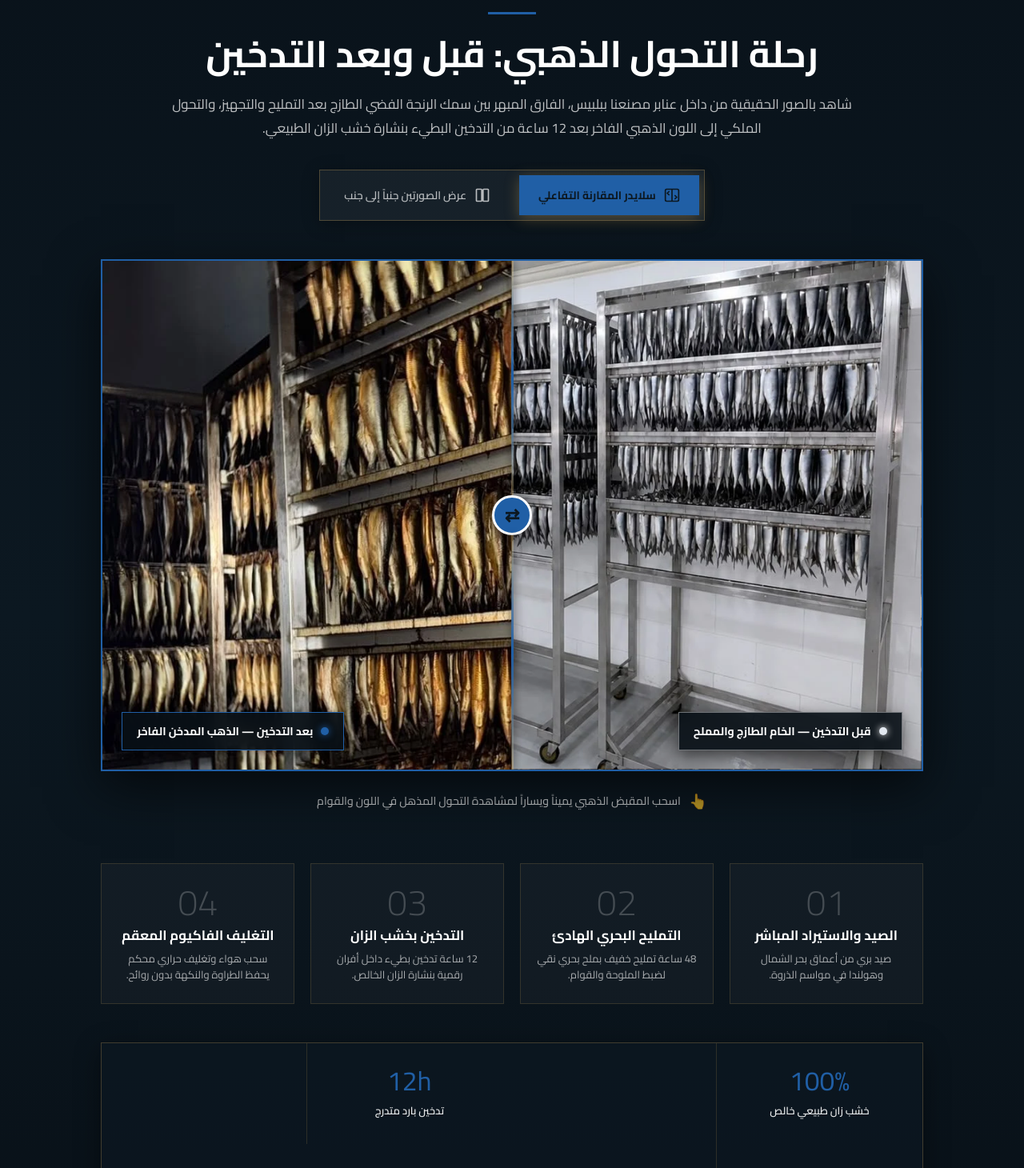
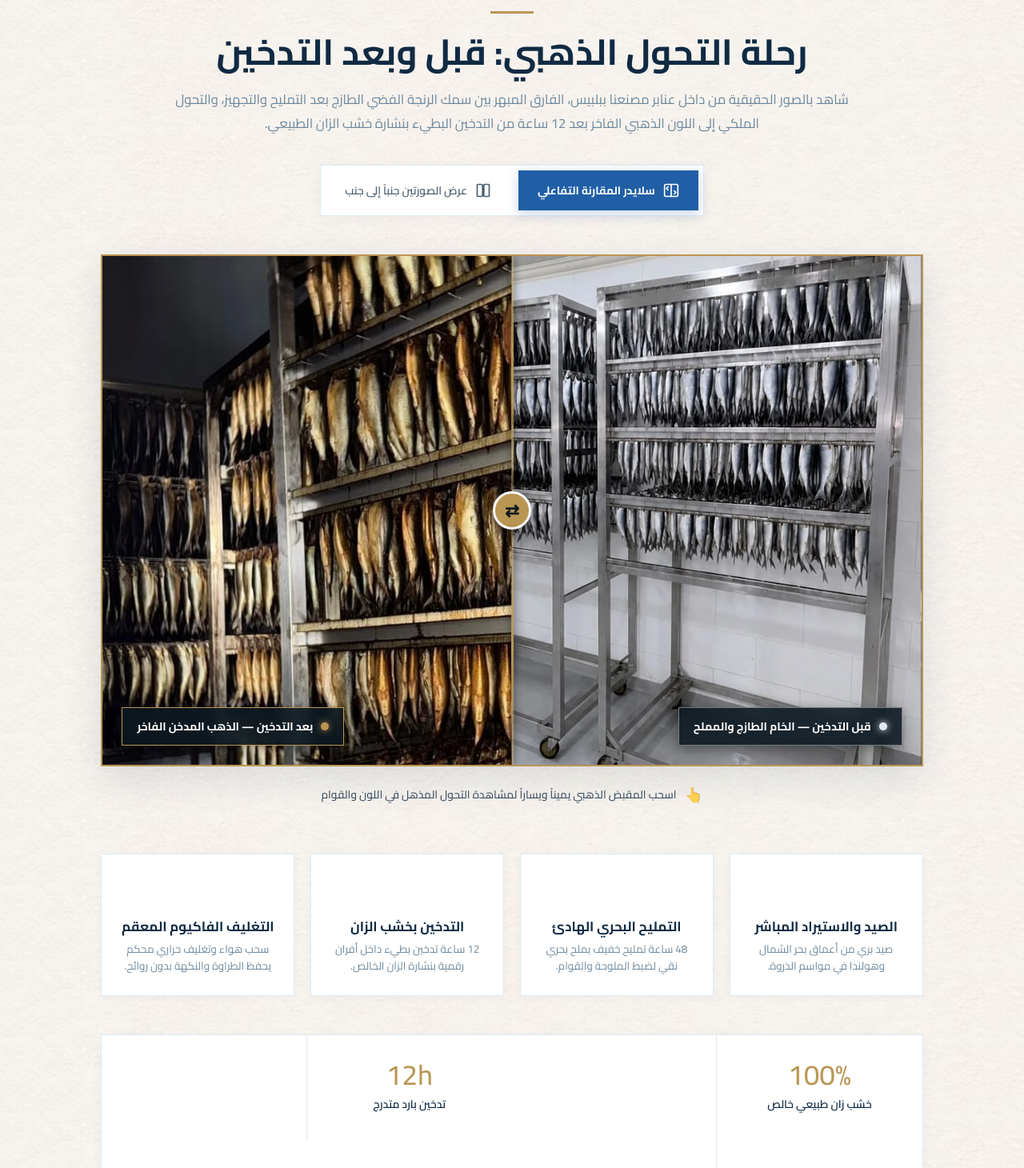
Before and after one commit to am516ee-debug/seed-el-balad, a React (Vite) app: page / in a window 1280 px wide. Shown: the part 3710-5170 px from the top of the page at 80% size. Built offline with nearby package versions, Linux system fonts and the light colour scheme; a web font is replaced by a local one.

Commit message:
style: apply light white textured stone background to smoking process section

```diff
--- a/src/css/smoking-process.css
+++ b/src/css/smoking-process.css
@@ -1,15 +1,17 @@
-/* ─── LUXURY SMOKING PROCESS BEFORE & AFTER SHOWCASE ────────────────────────── */
+/* ─── LIGHT LUXURY SMOKING PROCESS BEFORE & AFTER SHOWCASE ────────────────── */
 .smoking-process-sec {
-  padding: 100px 8% 110px !important;
-  background: linear-gradient(180deg, #09121a 0%, #0c1821 50%, #081017 100%) !important;
-  border-top: 2px solid var(--color-accent-gold) !important;
-  border-bottom: 2px solid var(--color-accent-gold) !important;
+  padding: 100px 8% 115px !important;
+  background-color: var(--color-bg-cream) !important;
+  background-image: url('/images/bg_landing_page.png') !important;
+  background-repeat: repeat !important;
+  border-top: 1px solid var(--color-border-divider) !important;
+  border-bottom: 1px solid var(--color-border-divider) !important;
   position: relative !important;
   overflow: hidden !important;
   display: block !important;
   opacity: 1 !important;
   visibility: visible !important;
-  color: var(--color-white) !important;
+  color: var(--color-text-ink) !important;
 }
 
 .sp-header-wrap {
@@ -25,7 +27,7 @@
   font-weight: 700;
   letter-spacing: 0.18em;
   text-transform: uppercase;
-  color: var(--color-accent-gold);
+  color: var(--color-primary);
   margin-bottom: 12px;
 }
 
@@ -35,37 +37,37 @@
 }
 
 .sp-gold-accent-line {
-  width: 60px;
+  width: 54px;
   height: 2.5px;
-  background-color: var(--color-accent-gold);
+  background-color: #b99653;
   margin: 0 auto 20px;
 }
 
 .sp-main-title {
   font-family: var(--font-serif);
-  font-size: clamp(2rem, 4vw, 2.9rem);
-  color: var(--color-white) !important;
-  margin: 0 0 18px;
+  font-size: clamp(2rem, 3.8vw, 2.8rem);
+  color: var(--color-text-ink) !important;
+  margin: 0 0 16px;
   font-weight: 400;
   line-height: 1.28;
 }
 
 .sp-lead-text {
-  font-size: 1.05rem;
+  font-size: 1.04rem;
   line-height: 1.8;
-  color: rgba(255, 255, 255, 0.82) !important;
+  color: var(--color-text-muted) !important;
   margin: 0 auto 36px;
-  max-width: 850px;
+  max-width: 860px;
 }
 
 /* Switch Buttons */
 .sp-switch-container {
   display: inline-flex;
-  gap: 12px;
-  background: rgba(255, 255, 255, 0.05);
+  gap: 10px;
+  background: var(--color-white);
   padding: 6px;
-  border: 1px solid rgba(185, 150, 83, 0.35);
-  box-shadow: 0 4px 20px rgba(0, 0, 0, 0.3);
+  border: 1px solid var(--color-border-divider);
+  box-shadow: 0 4px 16px rgba(16, 42, 67, 0.04);
 }
 
 .sp-switch-btn {
@@ -78,21 +80,23 @@
   padding: 12px 24px;
   background: transparent;
   border: none !important;
-  color: rgba(255, 255, 255, 0.7);
+  color: var(--color-text-ink);
+  opacity: 0.75;
   cursor: pointer;
   transition: all 0.3s cubic-bezier(0.16, 1, 0.3, 1);
 }
 
 .sp-switch-btn:hover {
-  color: var(--color-white);
-  background: rgba(185, 150, 83, 0.15);
+  opacity: 1;
+  background: rgba(32, 95, 166, 0.05);
 }
 
 .sp-switch-btn.is-active {
-  background: var(--color-accent-gold) !important;
-  color: #0c1821 !important;
+  background: var(--color-primary) !important;
+  color: var(--color-white) !important;
+  opacity: 1;
   font-weight: 700;
-  box-shadow: 0 4px 18px rgba(185, 150, 83, 0.4);
+  box-shadow: 0 4px 14px rgba(32, 95, 166, 0.25);
 }
 
 /* ─── TAB 1: SLIDER STAGE ─────────────────────────────────────────────────── */
@@ -107,9 +111,9 @@
   aspect-ratio: 16 / 10;
   max-height: 640px;
   overflow: hidden;
-  background-color: #050b0f;
-  border: 2px solid var(--color-accent-gold);
-  box-shadow: 0 20px 60px rgba(0, 0, 0, 0.6);
+  background-color: #0c1821;
+  border: 2px solid #b99653;
+  box-shadow: 0 16px 45px rgba(16, 42, 67, 0.12);
   cursor: ew-resize;
   user-select: none;
   touch-action: pan-y;
@@ -138,8 +142,8 @@
   align-items: center;
   gap: 10px;
   padding: 10px 18px;
-  background: rgba(8, 16, 23, 0.9);
-  backdrop-filter: blur(10px);
+  background: rgba(12, 24, 33, 0.88);
+  backdrop-filter: blur(8px);
   border: 1px solid rgba(255, 255, 255, 0.2);
   color: var(--color-white);
   font-family: var(--font-sans);
@@ -148,7 +152,7 @@
   letter-spacing: 0.08em;
   text-transform: uppercase;
   z-index: 5;
-  box-shadow: 0 6px 20px rgba(0, 0, 0, 0.5);
+  box-shadow: 0 4px 16px rgba(0, 0, 0, 0.35);
   pointer-events: none;
 }
 
@@ -159,7 +163,7 @@
 
 .sp-tag-gold {
   inset-inline-end: 24px;
-  border-color: var(--color-accent-gold);
+  border-color: #b99653;
 }
 
 .sp-tag-silver {
@@ -175,8 +179,8 @@
 }
 
 .sp-tag-dot.dot-gold {
-  background-color: var(--color-accent-gold);
-  box-shadow: 0 0 10px var(--color-accent-gold);
+  background-color: #b99653;
+  box-shadow: 0 0 10px #b99653;
 }
 
 .sp-tag-dot.dot-silver {
@@ -202,42 +206,43 @@
 .sp-splitter-line {
   width: 3px;
   flex: 1;
-  background: linear-gradient(180deg, rgba(185, 150, 83, 0.4), var(--color-accent-gold), rgba(185, 150, 83, 0.4));
+  background: linear-gradient(180deg, rgba(185, 150, 83, 0.4), #b99653, rgba(185, 150, 83, 0.4));
   box-shadow: 0 0 10px rgba(0, 0, 0, 0.8);
 }
 
 .sp-splitter-knob {
-  width: 50px;
-  height: 50px;
+  width: 48px;
+  height: 48px;
   border-radius: 50%;
-  background: var(--color-accent-gold);
+  background: #b99653;
   color: #0c1821;
   border: 3px solid #ffffff;
-  box-shadow: 0 4px 25px rgba(0, 0, 0, 0.6);
+  box-shadow: 0 4px 20px rgba(0, 0, 0, 0.4);
   display: flex;
   align-items: center;
   justify-content: center;
   flex-shrink: 0;
-  font-size: 1.4rem;
+  font-size: 1.35rem;
   font-weight: 900;
   transition: transform 0.2s, background-color 0.2s;
 }
 
 .sp-slider-canvas:active .sp-splitter-knob {
-  transform: scale(1.18);
-  background: #e5b960;
+  transform: scale(1.15);
+  background: #d4a955;
 }
 
 .sp-instruction-pill {
-  margin-top: 20px;
+  margin-top: 18px;
   text-align: center;
   display: flex;
   align-items: center;
   justify-content: center;
   gap: 10px;
   font-family: var(--font-sans);
-  font-size: 0.88rem;
-  color: rgba(255, 255, 255, 0.7);
+  font-size: 0.86rem;
+  color: var(--color-text-ink);
+  opacity: 0.8;
   font-weight: 500;
 }
 
@@ -249,31 +254,31 @@
 .sp-dual-showcase {
   display: grid;
   grid-template-columns: repeat(2, 1fr);
-  gap: 36px;
+  gap: 32px;
   max-width: 1200px;
   margin: 0 auto;
 }
 
 .sp-dual-card {
-  background: rgba(255, 255, 255, 0.03);
-  border: 1px solid rgba(185, 150, 83, 0.25);
-  box-shadow: 0 10px 30px rgba(0, 0, 0, 0.4);
+  background: var(--color-white);
+  border: 1px solid var(--color-border-divider);
+  box-shadow: 0 4px 20px rgba(16, 42, 67, 0.05);
   overflow: hidden;
-  transition: transform 0.35s, border-color 0.35s, box-shadow 0.35s;
+  transition: transform 0.35s cubic-bezier(0.16, 1, 0.3, 1), border-color 0.35s, box-shadow 0.35s;
 }
 
 .sp-dual-card:hover {
-  transform: translateY(-6px);
-  border-color: var(--color-accent-gold);
-  box-shadow: 0 16px 45px rgba(185, 150, 83, 0.18);
+  transform: translateY(-5px);
+  border-color: rgba(185, 150, 83, 0.4);
+  box-shadow: 0 16px 36px rgba(16, 42, 67, 0.1);
 }
 
 .sp-card-raw {
-  border-top: 4px solid #cbd5e1;
+  border-top: 4px solid var(--color-primary);
 }
 
 .sp-card-smoked {
-  border-top: 4px solid var(--color-accent-gold);
+  border-top: 4px solid #b99653;
 }
 
 .sp-dual-photo-wrap {
@@ -281,7 +286,7 @@
   width: 100%;
   aspect-ratio: 16 / 11;
   overflow: hidden;
-  background-color: #050b0f;
+  background-color: #0c1821;
 }
 
 .sp-dual-photo-wrap img {
@@ -292,7 +297,7 @@
 }
 
 .sp-dual-card:hover .sp-dual-photo-wrap img {
-  transform: scale(1.05);
+  transform: scale(1.04);
 }
 
 .sp-stage-badge-top {
@@ -306,8 +311,8 @@
   letter-spacing: 0.1em;
   text-transform: uppercase;
   color: #ffffff;
-  background: rgba(9, 18, 26, 0.88);
-  backdrop-filter: blur(8px);
+  background: rgba(12, 24, 33, 0.88);
+  backdrop-filter: blur(6px);
 }
 
 [dir="rtl"] .sp-stage-badge-top {
@@ -315,7 +320,7 @@
 }
 
 .sp-stage-badge-top.gold {
-  border-inline-start: 3px solid var(--color-accent-gold);
+  border-inline-start: 3px solid #b99653;
 }
 
 .sp-stage-badge-top.silver {
@@ -323,20 +328,20 @@
 }
 
 .sp-dual-details {
-  padding: 30px 28px 34px;
+  padding: 28px 26px 32px;
 }
 
 .sp-card-heading {
   display: flex;
   align-items: center;
   gap: 12px;
-  margin-bottom: 22px;
+  margin-bottom: 20px;
 }
 
 .sp-card-heading h3 {
   font-family: var(--font-serif);
-  font-size: 1.4rem;
-  color: var(--color-white) !important;
+  font-size: 1.35rem;
+  color: var(--color-text-ink) !important;
   margin: 0;
   font-weight: 500;
 }
@@ -349,36 +354,36 @@
 }
 
 .sp-status-dot.gold {
-  background: var(--color-accent-gold);
-  box-shadow: 0 0 10px var(--color-accent-gold);
+  background: #b99653;
+  box-shadow: 0 0 10px rgba(185, 150, 83, 0.5);
 }
 
 .sp-status-dot.silver {
   background: #cbd5e1;
-  box-shadow: 0 0 10px #ffffff;
+  box-shadow: 0 0 10px rgba(0, 0, 0, 0.15);
 }
 
 .sp-detail-grid {
   display: flex;
   flex-direction: column;
-  gap: 14px;
+  gap: 12px;
 }
 
 .sp-detail-item {
   display: flex;
   flex-direction: column;
-  gap: 4px;
-  border-bottom: 1px solid rgba(255, 255, 255, 0.08);
-  padding-bottom: 10px;
+  gap: 3px;
+  border-bottom: 1px solid rgba(16, 42, 67, 0.07);
+  padding-bottom: 9px;
 }
 
 .sp-detail-label {
   font-family: var(--font-sans);
-  font-size: 0.76rem;
+  font-size: 0.74rem;
   font-weight: 700;
   letter-spacing: 0.06em;
   text-transform: uppercase;
-  color: var(--color-accent-gold);
+  color: var(--color-primary);
 }
 
 [dir="rtl"] .sp-detail-label {
@@ -386,9 +391,9 @@
 }
 
 .sp-detail-val {
-  font-size: 0.95rem;
-  color: rgba(255, 255, 255, 0.9);
-  line-height: 1.5;
+  font-size: 0.94rem;
+  color: var(--color-text-ink);
+  line-height: 1.55;
 }
 
 /* ─── 4-STAGE CRAFT JOURNEY TIMELINE ─────────────────────────────────────── */
@@ -397,44 +402,45 @@
   grid-template-columns: repeat(4, 1fr);
   gap: 20px;
   max-width: 1200px;
-  margin: 60px auto 0;
+  margin: 56px auto 0;
 }
 
 .sp-step-card {
-  background: rgba(255, 255, 255, 0.03);
-  border: 1px solid rgba(185, 150, 83, 0.2);
+  background: var(--color-white);
+  border: 1px solid var(--color-border-divider);
   padding: 26px 20px;
   text-align: center;
-  transition: transform 0.3s, border-color 0.3s;
+  box-shadow: 0 2px 10px rgba(16, 42, 67, 0.03);
+  transition: transform 0.3s, border-color 0.3s, box-shadow 0.3s;
 }
 
 .sp-step-card:hover {
   transform: translateY(-4px);
-  border-color: var(--color-accent-gold);
-  background: rgba(255, 255, 255, 0.05);
+  border-color: rgba(185, 150, 83, 0.4);
+  box-shadow: 0 8px 24px rgba(185, 150, 83, 0.12);
 }
 
 .sp-step-num {
   font-family: var(--font-serif);
   font-size: 1.6rem;
-  color: var(--color-accent-gold);
+  color: #b99653;
   line-height: 1;
   margin-bottom: 10px;
-  opacity: 0.85;
+  font-weight: 500;
 }
 
 .sp-step-card h4 {
   font-family: var(--font-serif);
   font-size: 1.05rem;
-  color: var(--color-white) !important;
+  color: var(--color-text-ink) !important;
   margin: 0 0 8px;
   font-weight: 500;
 }
 
 .sp-step-card p {
-  font-size: 0.82rem;
+  font-size: 0.84rem;
   line-height: 1.55;
-  color: rgba(255, 255, 255, 0.7) !important;
+  color: var(--color-text-muted) !important;
   margin: 0;
 }
 
@@ -445,45 +451,45 @@
   gap: 0;
   max-width: 1100px;
   margin: 48px auto 0;
-  background: rgba(12, 24, 33, 0.7);
-  border: 1px solid rgba(185, 150, 83, 0.3);
-  box-shadow: 0 8px 30px rgba(0, 0, 0, 0.4);
+  background: var(--color-white);
+  border: 1px solid var(--color-border-divider);
+  box-shadow: 0 4px 16px rgba(16, 42, 67, 0.04);
 }
 
 .sp-metric-unit {
-  padding: 30px 16px;
+  padding: 32px 16px;
   display: flex;
   flex-direction: column;
   align-items: center;
   text-align: center;
-  gap: 8px;
+  gap: 6px;
 }
 
 .sp-metric-highlight {
   font-family: var(--font-serif);
-  font-size: 2.1rem;
-  color: var(--color-accent-gold);
+  font-size: 2.2rem;
+  color: #b99653;
   line-height: 1;
-  font-weight: 400;
+  font-weight: 500;
 }
 
 .sp-metric-label {
   font-family: var(--font-sans);
-  font-size: 0.82rem;
+  font-size: 0.86rem;
   font-weight: 600;
-  color: rgba(255, 255, 255, 0.9);
+  color: var(--color-text-ink);
 }
 
 .sp-metric-sep {
   width: 1px;
-  background-color: rgba(185, 150, 83, 0.2);
+  background-color: var(--color-border-divider);
 }
 
 /* ─── RESPONSIVE BREAKPOINTS ─────────────────────────────────────────────── */
 @media (max-width: 992px) {
   .sp-dual-showcase {
     grid-template-columns: 1fr;
-    gap: 28px;
+    gap: 24px;
   }
   .sp-steps-row {
     grid-template-columns: repeat(2, 1fr);
@@ -495,16 +501,16 @@
     display: none;
   }
   .sp-metric-unit {
-    border-bottom: 1px solid rgba(185, 150, 83, 0.2);
+    border-bottom: 1px solid var(--color-border-divider);
   }
   .sp-metric-unit:nth-child(odd) {
-    border-inline-end: 1px solid rgba(185, 150, 83, 0.2);
+    border-inline-end: 1px solid var(--color-border-divider);
   }
 }
 
 @media (max-width: 640px) {
   .smoking-process-sec {
-    padding: 70px 5% 80px !important;
+    padding: 60px 5% 70px !important;
   }
   .sp-slider-canvas {
     aspect-ratio: 4 / 3;
@@ -541,6 +547,6 @@
     margin-top: 36px;
   }
   .sp-metric-highlight {
-    font-size: 1.7rem;
+    font-size: 1.8rem;
   }
 }
```
